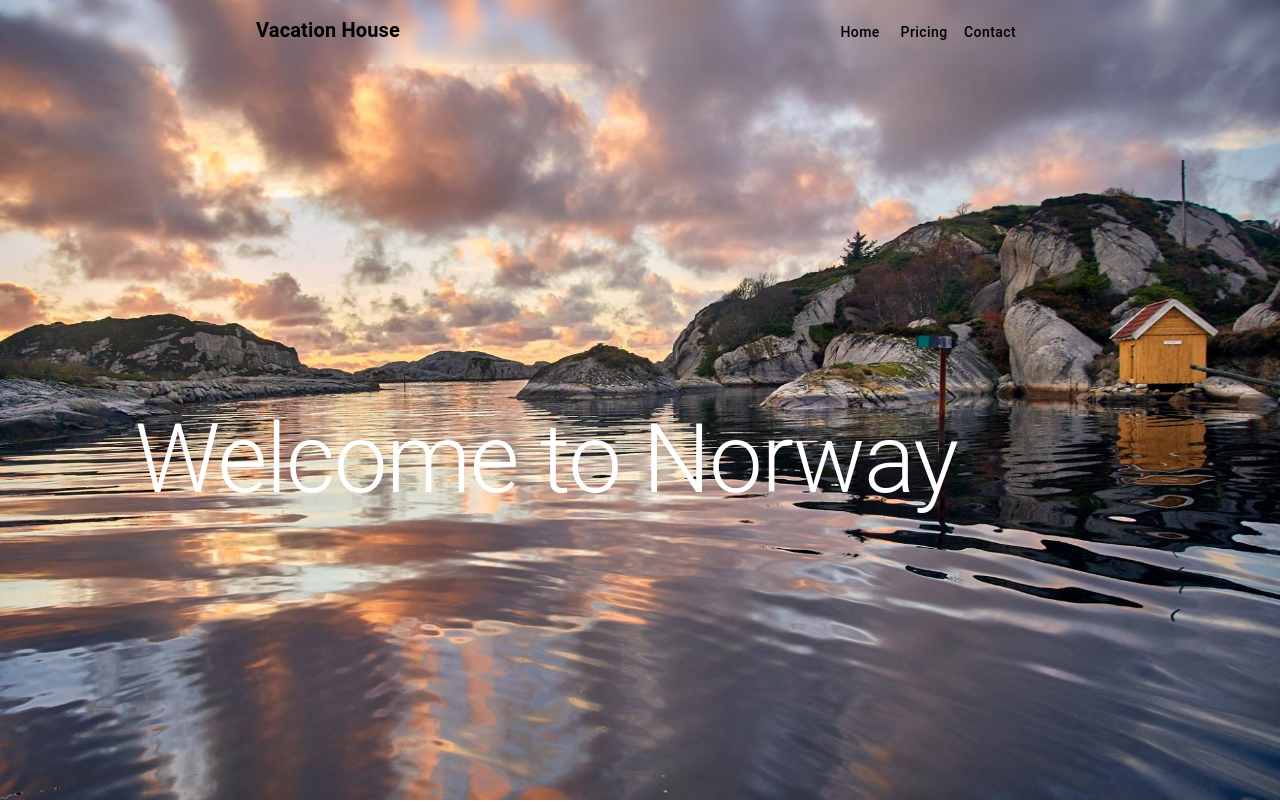
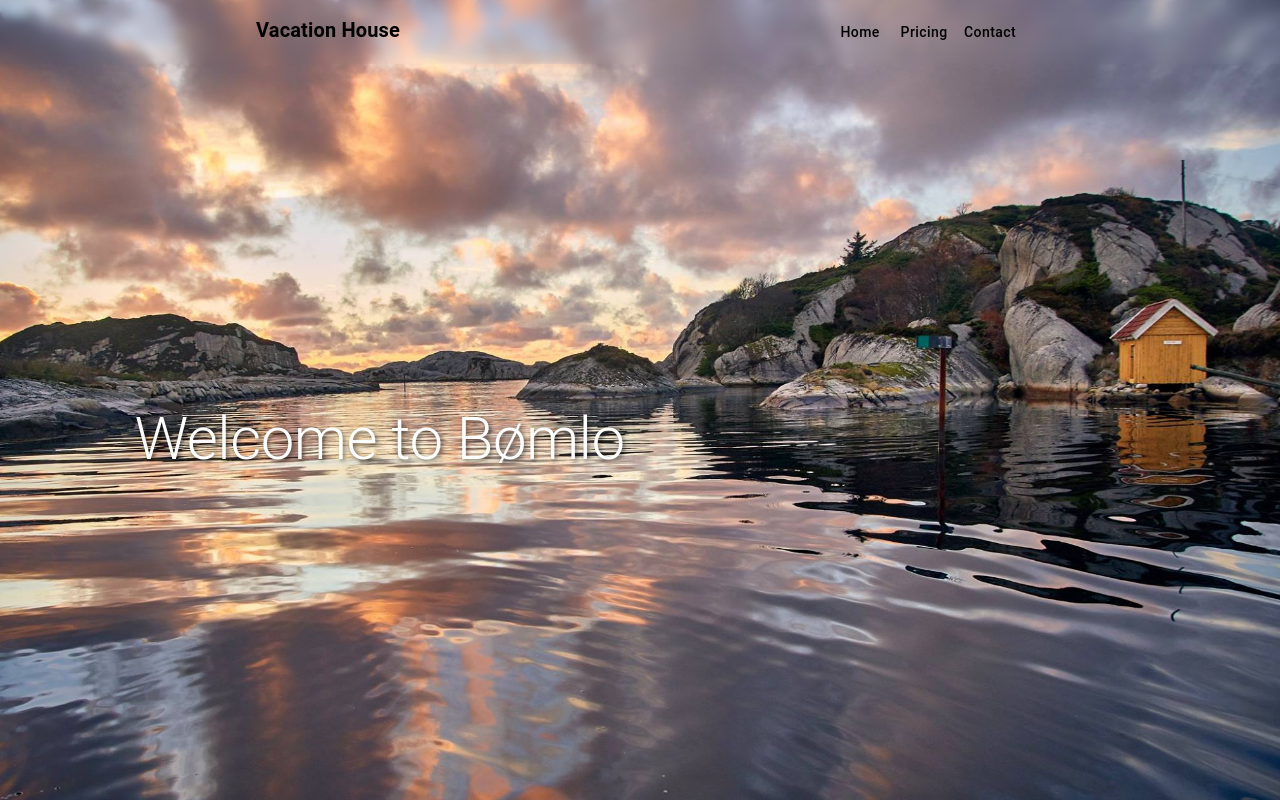
Before and after one commit to Bruswei/rorbu, a React (Vite) app: page / in a window 1280 px wide. Shown: the top 802 px of the page. Built offline with nearby package versions, Linux system fonts and the light colour scheme.

Commit message:
Add shadow to typography

```diff
--- a/src/HomePage.tsx
+++ b/src/HomePage.tsx
@@ -98,7 +98,7 @@ export default function HomePage() {
             zIndex: 1,
           }}
         >
-          <Typography variant="h1">
+          <Typography variant="h2" className="welcome-text">
             <span className="word" style={{ animationDelay: "0.5s" }}>
               Welcome
             </span>{" "}
@@ -106,7 +106,7 @@ export default function HomePage() {
               to
             </span>{" "}
             <span className="word" style={{ animationDelay: "1s" }}>
-              Norway
+              Bømlo
             </span>
           </Typography>
         </Box>
--- a/src/assets/styles.css
+++ b/src/assets/styles.css
@@ -54,3 +54,7 @@
   animation: fadeInMove 0.5s forwards;
   opacity: 0;
 }
+
+.welcome-text {
+  text-shadow: 2px 2px 4px rgba(0, 0, 0, 0.5);
+}
```
